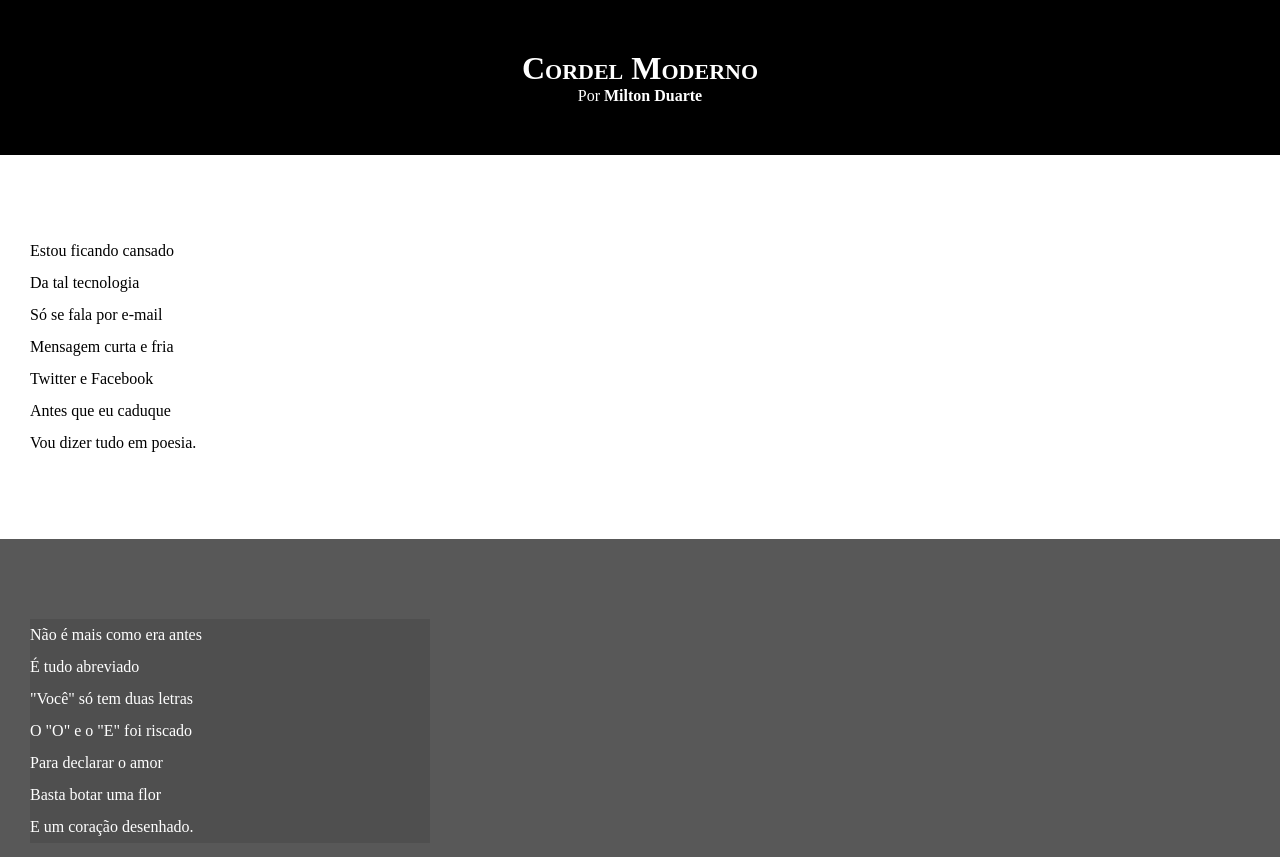
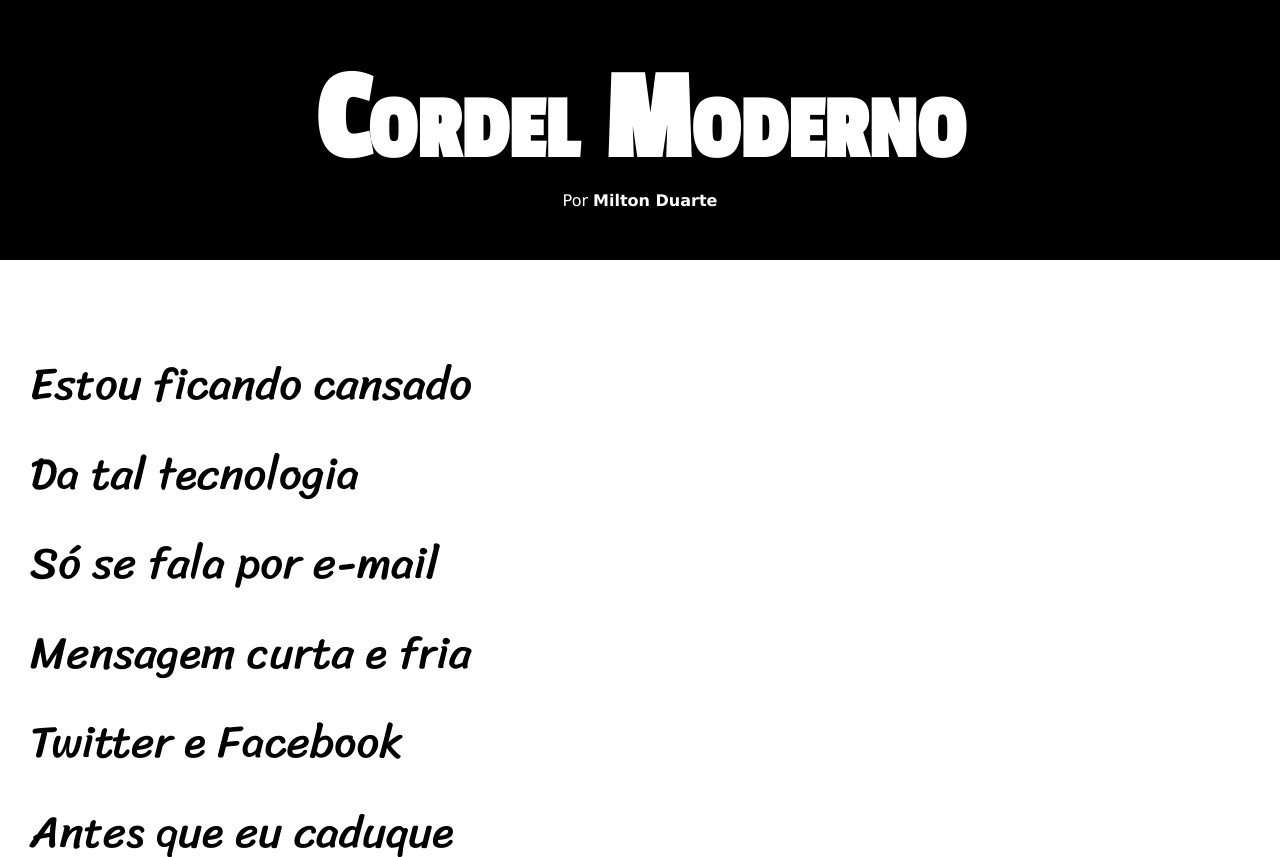
Before and after one commit to viniciusbernardoo/HTML-CSS, a plain HTML site: page desafios/D012/index.html in a window 1280 px wide. Shown: the top 857 px of the page. Drawn offline with Linux system fonts and the light colour scheme.

Commit message:
atualização de estilos desafio21

```diff
--- a/desafios/D012/estilo/style.css
+++ b/desafios/D012/estilo/style.css
@@ -1,4 +1,16 @@
 @charset "UTF-8";
+
+@import url('https://fonts.googleapis.com/css2?family=Passion+One&family=Sriracha&display=swap');
+
+@import url('https://fonts.googleapis.com/css2?family=Sriracha&display=swap');
+
+:root{
+    --fonte1: Verdana, Geneva, Tahoma, sans-serif;
+    --fonte2:'Passion One', cursive;
+    --fonte3: 'Sriracha', cursive;
+
+
+}
 
 *{
     margin: 0px;
@@ -6,6 +18,7 @@
 }
 
 html,body{
+    font-family: var(--fonte1);
     min-height: 100vh;
     background-color: darkgray;
 }
@@ -16,8 +29,11 @@ header{
 }
 
 header>h1{
+    font-family: var(--fonte2);
+    font-size: 60px;
     padding-top: 50px;
     font-variant: small-caps;/*Deixar a letra  MAISCULA*/
+    font-size: 10vw;/*TEXTO VAI SE ADAPTAR COM 10% DA TELA  */
 }
 
 header>p{
@@ -34,6 +50,8 @@ a:hover{
 }
 
 section{
+    font-size: 3.5vw;
+    font-family: var(--fonte3);
     padding-top: 10vh;
     padding-bottom: 10vh;
     line-height: 2em;/*COLOCAR UM ESPAÇAMENTO ENTRE AS PALAVRAS*/
@@ -46,6 +64,8 @@ section.normal{
 }
 
 section.imagem{
+    display: inline-block;
+    padding: 5px;
     background-color: rgb(88, 88, 88);
     color: white;
 }
```
